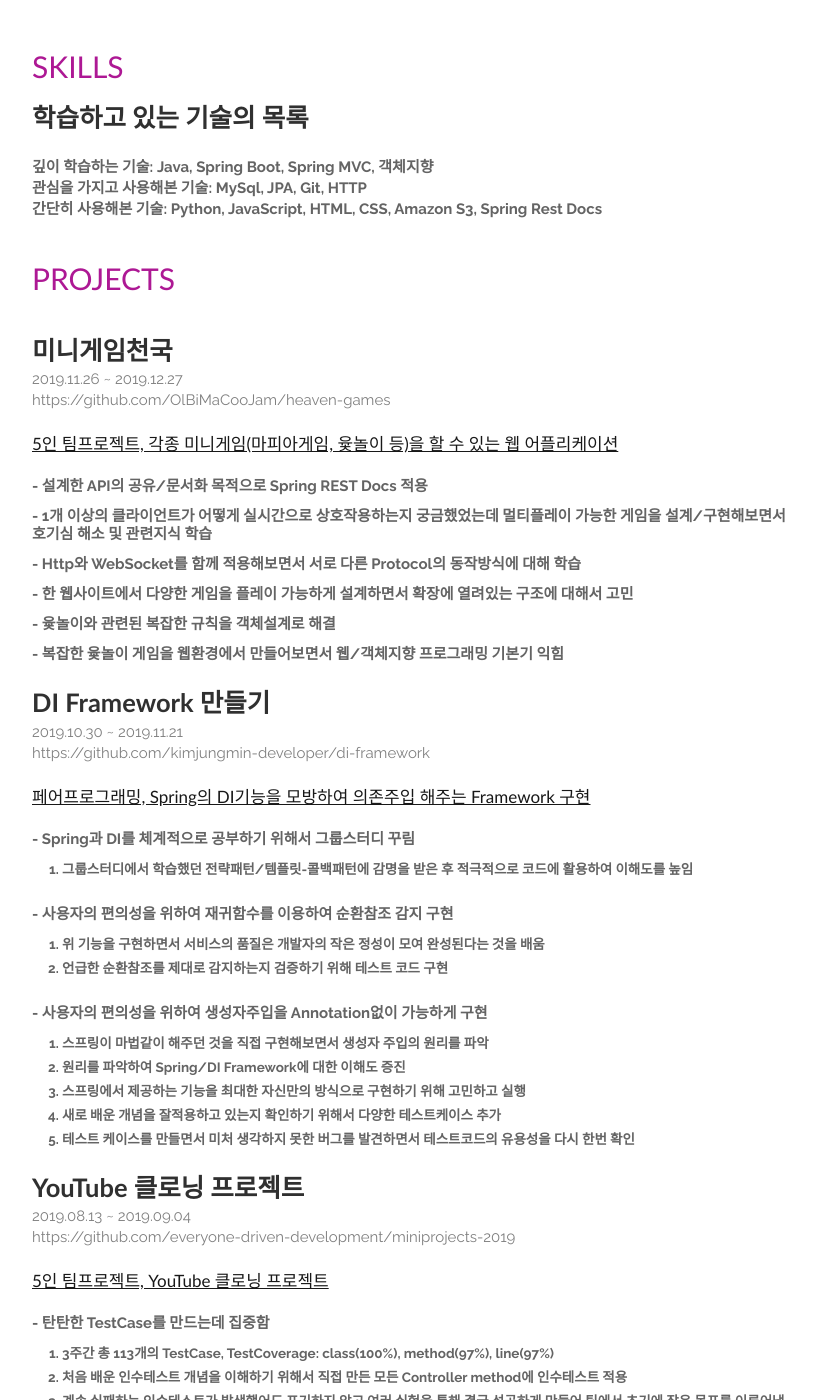
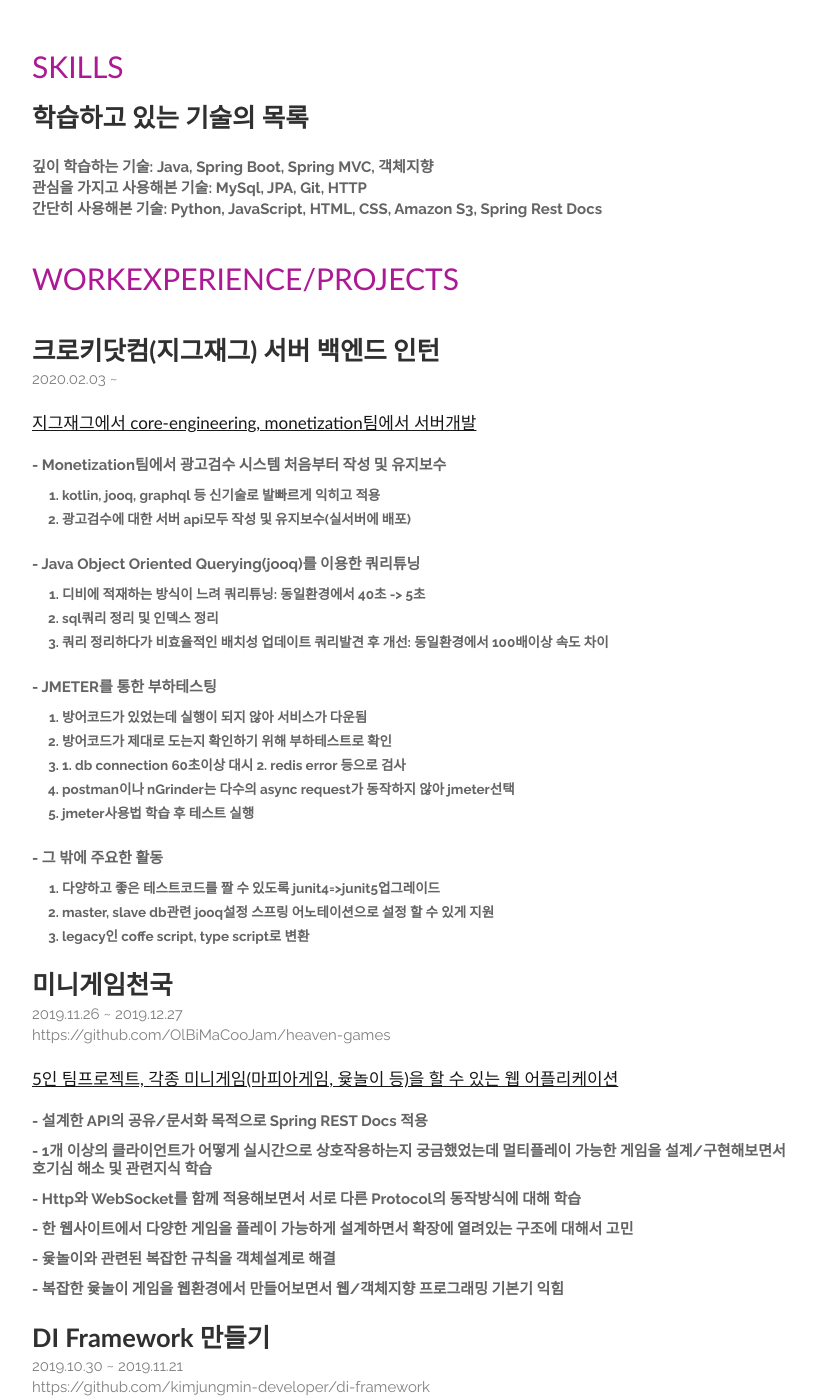
Before and after one commit to kimjungmin-developer/resume, a Jekyll site: the page built from index.html, in a window 1280 px wide and 1400 px high, scrolled down 494 px. Shown: the whole window, without its empty margins (328-1144 px from the left). Built offline with Jekyll 4.4.1, drawn with Linux system fonts in a browser that asks for light colours; nearby versions of some CDN libraries; the list of posts is cut into pages by our own code.

Commit message:
add zigzag experience

```diff
--- a/_includes/projects.html
+++ b/_includes/projects.html
@@ -1,5 +1,46 @@
 <section class="thirteen columns">
-    <h1>Projects</h1><br/>
+    <h1>WorkExperience/Projects</h1><br/>
+    <article>
+        <header>
+            <h1>크로키닷컴(지그재그) 서버 백엔드 인턴</h1>
+            <span><time>2020.02.03 ~ </time></span><br/>
+        </header>
+        <p><br/>
+            <h5><u>지그재그에서 core-engineering, monetization팀에서 서버개발</u></h5><br/>
+            <em>
+                <ul>
+                    <li>- Monetization팀에서 광고검수 시스템 처음부터 작성 및 유지보수</li>
+                        <ol>
+                            <li>kotlin, jooq, graphql 등 신기술로 발빠르게 익히고 적용</li>
+                            <li>광고검수에 대한 서버 api모두 작성 및 유지보수(실서버에 배포)</li>
+                        </ol>
+                    </br>
+                    <li>- Java Object Oriented Querying(jooq)를 이용한 쿼리튜닝</li>
+                        <ol>
+                            <li>디비에 적재하는 방식이 느려 쿼리튜닝: 동일환경에서 40초 -> 5초</li>
+                            <li>sql쿼리 정리 및 인덱스 정리</li>
+                            <li>쿼리 정리하다가 비효율적인 배치성 업데이트 쿼리발견 후 개선: 동일환경에서 100배이상 속도 차이 </li>
+                        </ol>
+                    </br>
+                    <li>- JMETER를 통한 부하테스팅</li>
+                        <ol>
+                            <li>방어코드가 있었는데 실행이 되지 않아 서비스가 다운됨</li>
+                            <li>방어코드가 제대로 도는지 확인하기 위해 부하테스트로 확인</li>
+                            <li>1. db connection 60초이상 대시 2. redis error 등으로 검사</li>
+                            <li>postman이나 nGrinder는 다수의 async request가 동작하지 않아 jmeter선택</li>
+                            <li>jmeter사용법 학습 후 테스트 실행</li>
+                        </ol>
+                    </br>
+                    <li>- 그 밖에 주요한 활동</li>
+                        <ol>
+                            <li>다양하고 좋은 테스트코드를 짤 수 있도록 junit4=>junit5업그레이드</li>
+                            <li>master, slave db관련 jooq설정 스프링 어노테이션으로 설정 할 수 있게 지원</li>
+                            <li>legacy인 coffe script, type script로 변환</li>
+                        </ol>
+                </ul>
+            </em>
+        </p>
+    </article>
     <article>
         <header>
             <h1>미니게임천국</h1>
```
